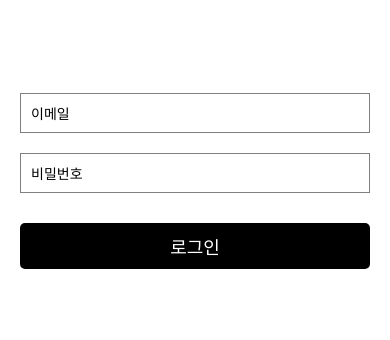
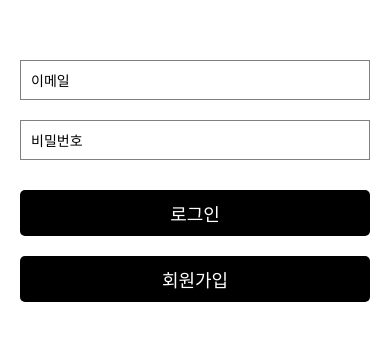
Before and after one commit to dudcks5477/Capstone_partypeople, a React Native app in the folder frontend/: screen /Login in a window 390 px wide. Shown: the part 246-586 px from the top of the page. Built offline with nearby package versions, Linux system fonts and the light colour scheme; what react-native-geocoding would draw is missing.

Commit message:
회원가입 버튼 만듬

```diff
--- a/frontend/src/screens/LoginScreen.js
+++ b/frontend/src/screens/LoginScreen.js
@@ -1,6 +1,7 @@
 import React, { useState } from 'react';
 import { View, TextInput, TouchableOpacity, Text } from 'react-native';
 import { useNavigation } from '@react-navigation/native';
+import axios from 'axios';
 import { styles } from './Styles/LoginStyles';
 
 export default function LoginScreen() {
@@ -9,11 +10,28 @@ export default function LoginScreen() {
 
   const navigation = useNavigation();
 
-  const handleLogin = () => {
-    // 로그인 처리 코드 작성
+  const handleLogin = async () => {
+    try {
+      // 이메일과 비밀번호를 백엔드로 전송하여 로그인 처리합니다.
+      const response = await axios.post('http://your-backend-url.com/login', {
+        email: email,
+        password: password,
+      });
 
-    // HomeScreen으로 이동
-    navigation.navigate('BottomTab',{screen:'Home'});
+      // 로그인이 성공적으로 처리되었을 때의 로직을 작성합니다.
+      console.log(response.data); // 서버로부터 받은 응답 데이터 출력
+
+      // HomeScreen으로 이동
+      navigation.navigate('BottomTab', { screen: 'Home' });
+    } catch (error) {
+      // 로그인 요청이 실패하였을 때의 예외 처리 로직을 작성합니다.
+      console.error(error);
+    }
+  };
+
+  const handleRegister = () => {
+    // RegisterPage로 이동
+    navigation.navigate('Register');
   };
 
   return (
@@ -36,6 +54,9 @@ export default function LoginScreen() {
       <TouchableOpacity style={styles.button} onPress={handleLogin}>
         <Text style={styles.buttonText}>로그인</Text>
       </TouchableOpacity>
+      <TouchableOpacity style={styles.button} onPress={handleRegister}>
+        <Text style={styles.buttonText}>회원가입</Text>
+      </TouchableOpacity>
     </View>
   );
 }
```
